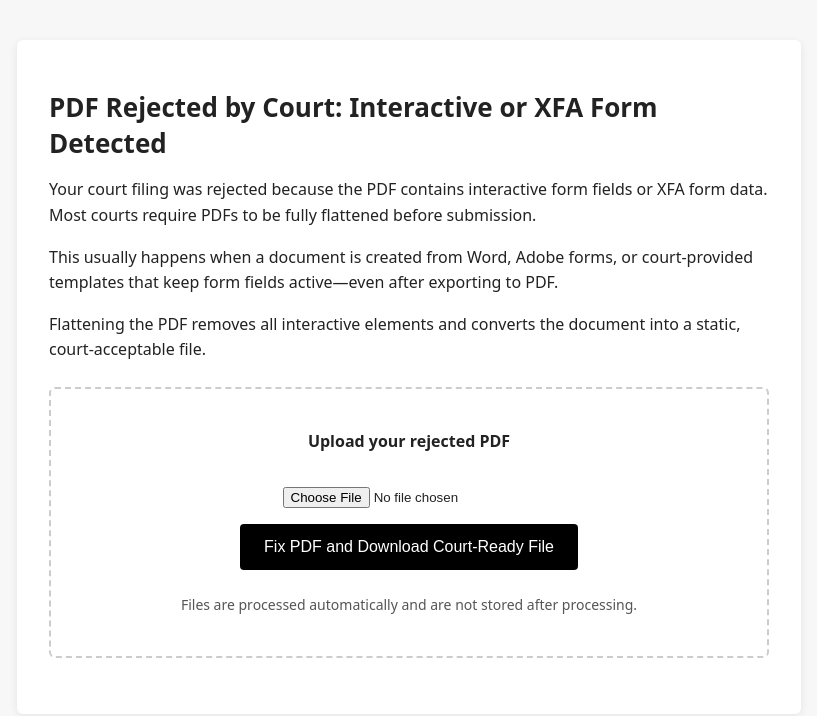
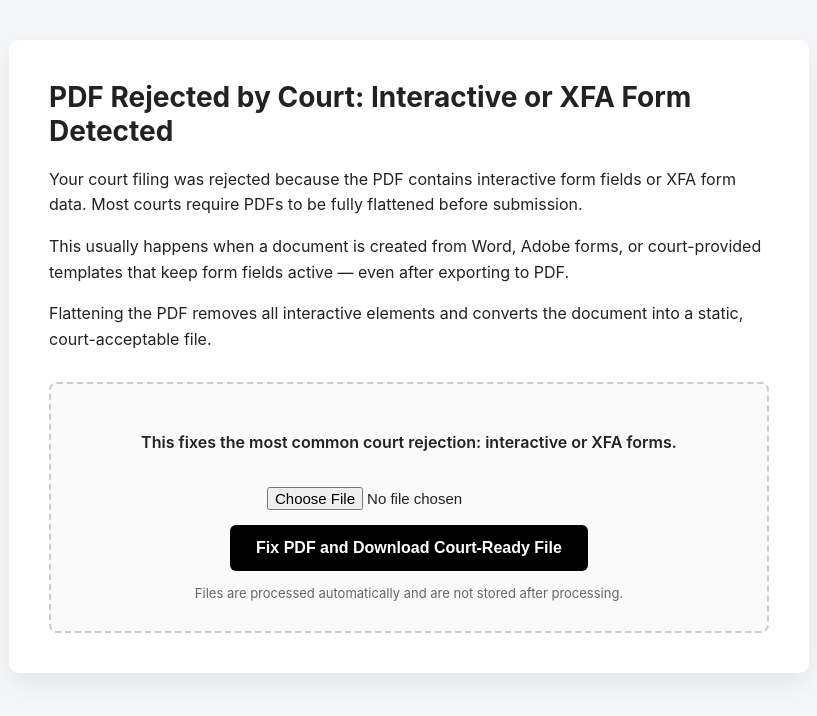
Before and after one commit to childressm757-hash/PDFMender, a website: page public/court/pdf-rejected-interactive-form.html in a window 1280 px wide. Shown: the whole page, without its empty margins (231-1048 px from the left). Drawn offline with Linux system fonts and the light colour scheme.

Commit message:
Update PDF rejection form title and styling

```diff
--- a/public/court/pdf-rejected-interactive-form.html
+++ b/public/court/pdf-rejected-interactive-form.html
@@ -2,98 +2,123 @@
 <html lang="en">
 <head>
   <meta charset="UTF-8" />
-  <title>PDF Rejected by Court: Interactive or XFA Form Detected</title>
+  <title>Fix Court-Rejected PDF | Convert Interactive or XFA Forms</title>
   <meta name="viewport" content="width=device-width, initial-scale=1.0" />
+
   <style>
     body {
-      font-family: system-ui, -apple-system, BlinkMacSystemFont, "Segoe UI", Roboto, sans-serif;
-      background: #f7f7f7;
+      font-family: -apple-system, BlinkMacSystemFont, "Segoe UI", Roboto, Arial, sans-serif;
+      background: #f6f7f9;
+      margin: 0;
+      padding: 40px;
       color: #222;
-      margin: 0;
-      padding: 0;
     }
+
     .container {
       max-width: 720px;
-      margin: 40px auto;
+      margin: 0 auto;
       background: #ffffff;
-      padding: 32px;
-      border-radius: 6px;
-      box-shadow: 0 2px 8px rgba(0,0,0,0.08);
+      padding: 40px;
+      border-radius: 10px;
+      box-shadow: 0 10px 30px rgba(0,0,0,0.08);
     }
+
     h1 {
-      font-size: 26px;
+      margin-top: 0;
+      font-size: 28px;
+    }
+
+    p {
+      line-height: 1.6;
+      font-size: 16px;
+    }
+
+    .upload-box {
+      margin-top: 30px;
+      padding: 30px;
+      border: 2px dashed #ccc;
+      border-radius: 8px;
+      text-align: center;
+      background: #fafafa;
+    }
+
+    .upload-box p {
       margin-bottom: 16px;
     }
-    p {
-      font-size: 16px;
-      line-height: 1.6;
-      margin-bottom: 16px;
+
+    input[type="file"] {
+      margin: 15px 0;
+      font-size: 15px;
     }
-    .upload-box {
-      border: 2px dashed #ccc;
-      padding: 24px;
-      text-align: center;
-      margin: 24px 0;
-      border-radius: 6px;
-    }
-    input[type="file"] {
-      margin: 16px 0;
-    }
+
     button {
+      display: inline-block;
       background: #000;
       color: #fff;
       border: none;
-      padding: 14px 24px;
+      padding: 14px 26px;
       font-size: 16px;
-      border-radius: 4px;
+      font-weight: 600;
+      border-radius: 6px;
       cursor: pointer;
     }
+
     button:hover {
-      background: #333;
+      background: #222;
     }
-    .note {
-      font-size: 14px;
-      color: #555;
-      margin-top: 24px;
+
+    .fine-print {
+      margin-top: 14px;
+      font-size: 13px;
+      color: #666;
     }
   </style>
 </head>
+
 <body>
   <div class="container">
+
     <h1>PDF Rejected by Court: Interactive or XFA Form Detected</h1>
 
     <p>
-      Your court filing was rejected because the PDF contains interactive form
-      fields or XFA form data. Most courts require PDFs to be fully flattened
-      before submission.
+      Your court filing was rejected because the PDF contains interactive form fields or XFA form data.
+      Most courts require PDFs to be fully flattened before submission.
     </p>
 
     <p>
-      This usually happens when a document is created from Word, Adobe forms,
-      or court-provided templates that keep form fields active—even after
-      exporting to PDF.
+      This usually happens when a document is created from Word, Adobe forms, or court-provided templates
+      that keep form fields active — even after exporting to PDF.
     </p>
 
     <p>
-      Flattening the PDF removes all interactive elements and converts the
-      document into a static, court-acceptable file.
+      Flattening the PDF removes all interactive elements and converts the document into a static,
+      court-acceptable file.
     </p>
 
-    <form
-      class="upload-box"
-      action="/tools/flatten"
-      method="post"
-      enctype="multipart/form-data"
-    >
-      <p><strong>Upload your rejected PDF</strong></p>
-      <input type="file" name="files" accept="application/pdf" required />
-      <br />
-      <button type="submit">Fix PDF and Download Court-Ready File</button>
-    <form action="/tools/flatten" method="POST" enctype="multipart/form-data">
+    <form method="POST" action="/api/flatten" enctype="multipart/form-data">
 
-    <p class="note">
-      Files are processed automatically and are not stored after processing.
-    </p>
+      <div class="upload-box">
+
+        <p style="font-weight:600;">
+          This fixes the most common court rejection: interactive or XFA forms.
+        </p>
+
+        <input type="file" name="files" accept="application/pdf" required />
+
+        <br />
+
+        <button type="submit">
+          Fix PDF and Download Court-Ready File
+        </button>
+
+        <div class="fine-print">
+          Files are processed automatically and are not stored after processing.
+        </div>
+
+      </div>
+
+    </form>
+
   </div>
 </body>
 </html>
```
